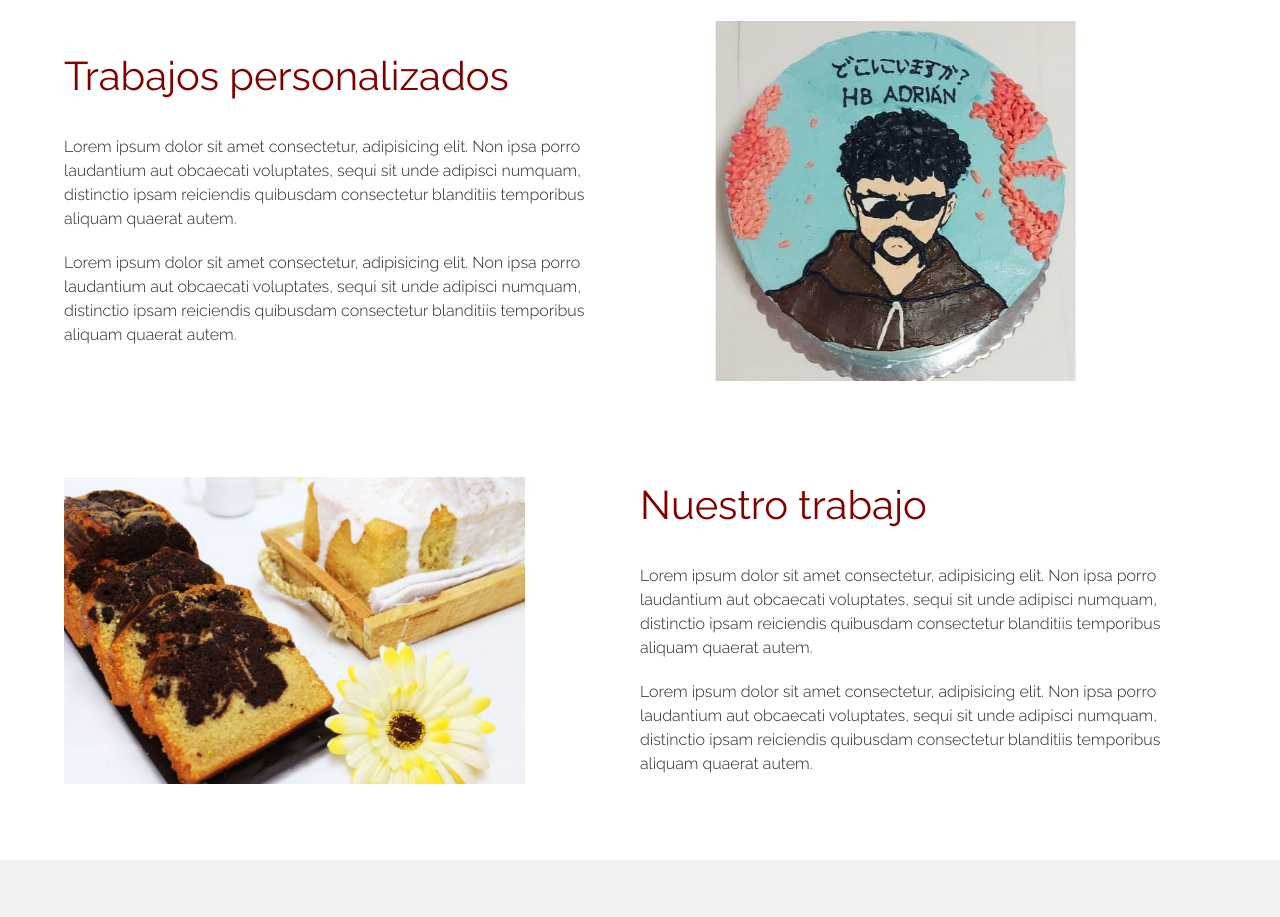
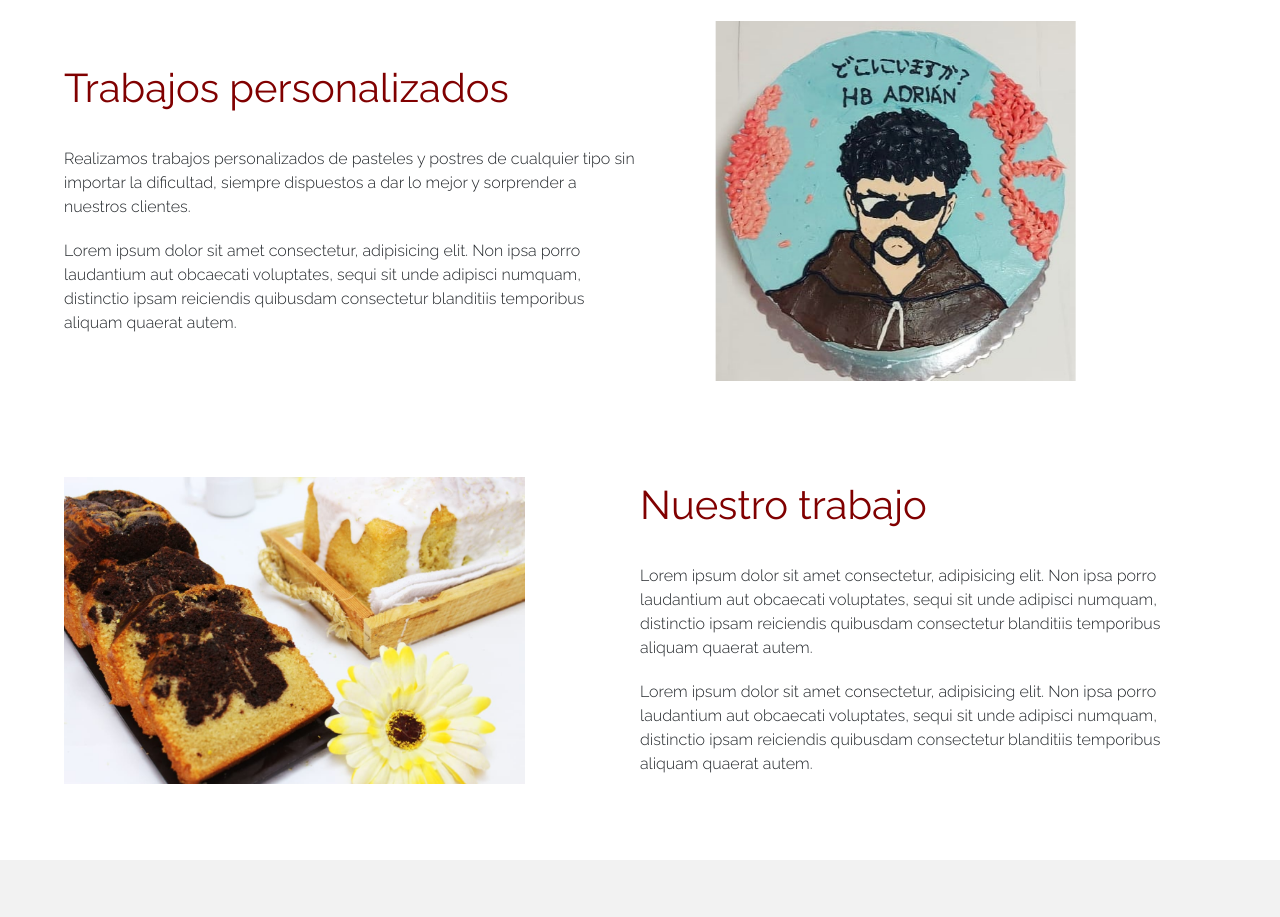
Before and after one commit to cesaralberto4455/itapasteleria-CesarSalinas, a website: page index.html in a window 1280 px wide. Shown: the part 1360-2277 px from the top of the page. Drawn offline with nearby package versions, Linux system fonts and the light colour scheme.

Commit message:
reto seo

```diff
--- a/index.html
+++ b/index.html
@@ -5,9 +5,16 @@
     <meta charset="UTF-8">
     <meta http-equiv="X-UA-Compatible" content="IE=edge">
     <meta name="viewport" content="width=device-width, initial-scale=1.0">
-    <title>Ita Pastelería</title>
+
+    <!-- Meta Keywords -->
+    <meta name="keywords" content="pasteleria, postres, dulces, san juan de lurigancho, tortas, helados">
+
+    <!-- Meta description-->
+    <meta name="description" content="Pasteleria en san juan de lurigancho, hacemos tortas y postres artesanales a pedido">
+    <title>Ita Pastelería || home</title>
     <link href="https://cdn.jsdelivr.net/npm/bootstrap@5.1.3/dist/css/bootstrap.min.css" rel="stylesheet" integrity="sha384-1BmE4kWBq78iYhFldvKuhfTAU6auU8tT94WrHftjDbrCEXSU1oBoqyl2QvZ6jIW3" crossorigin="anonymous">
     <link rel="stylesheet" href="css/main.css">
+    <!-- Favicon -->
     <link rel="shortcut icon" type="image/x-icon" href="../img/itafavicon.ico">
 </head>
 
@@ -47,9 +54,7 @@
 
             <div class="about__texts">
                 <h2 class="subtitle">Trabajos personalizados</h2>
-                <p class="about__paragraph">Lorem ipsum dolor sit amet consectetur, adipisicing elit. Non ipsa porro
-                    laudantium aut obcaecati voluptates, sequi sit unde adipisci numquam, distinctio ipsam reiciendis
-                    quibusdam consectetur blanditiis temporibus aliquam quaerat autem.</p>
+                <p class="about__paragraph">Realizamos trabajos personalizados de pasteles y postres de cualquier tipo sin importar la dificultad, siempre dispuestos a dar lo mejor y sorprender a nuestros clientes.</p>
                 <p class="about__paragraph">Lorem ipsum dolor sit amet consectetur, adipisicing elit. Non ipsa porro
                     laudantium aut obcaecati voluptates, sequi sit unde adipisci numquam, distinctio ipsam reiciendis
                     quibusdam consectetur blanditiis temporibus aliquam quaerat autem.</p>
```
Also changed, not shown: pages/bocaditos.html (+7 -0 lines), pages/cafeteria.html (+7 -0 lines), pages/dulcesypostres.html (+7 -0 lines), pages/nosotros.html (+7 -0 lines), pages/salados.html (+7 -0 lines), README.md.
